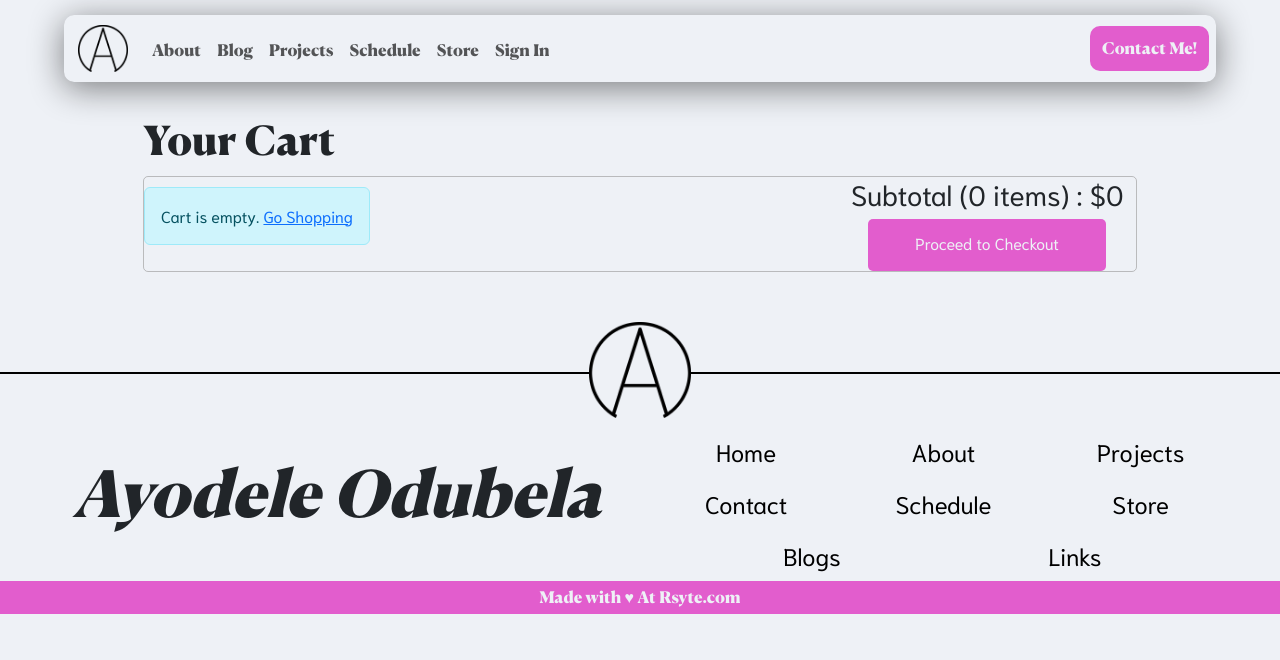
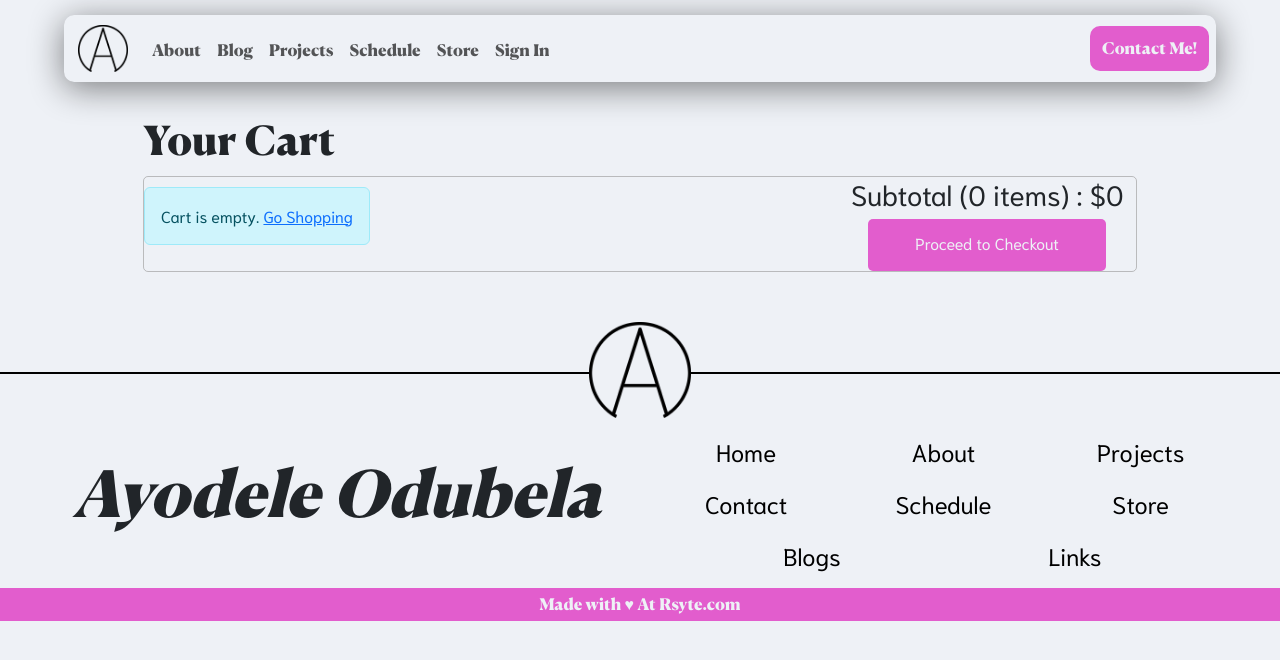
Before and after one commit to JTLovato/AyodelePortfolio, a React (Create React App) app in the folder frontend/: page /cart in a window 1280 px wide. Shown: the top 660 px of the page. Built offline with nearby package versions, Linux system fonts and the light colour scheme.

Commit message:
Update index.css

```diff
--- a/frontend/src/index.css
+++ b/frontend/src/index.css
@@ -320,6 +320,7 @@ nav .nav-header .navbar-toggler {
   text-align: center;
   background-color: var(--pink);
   padding: 3px 0;
+  margin-top: 7px;
 }
 
 .ref-link a {
```
